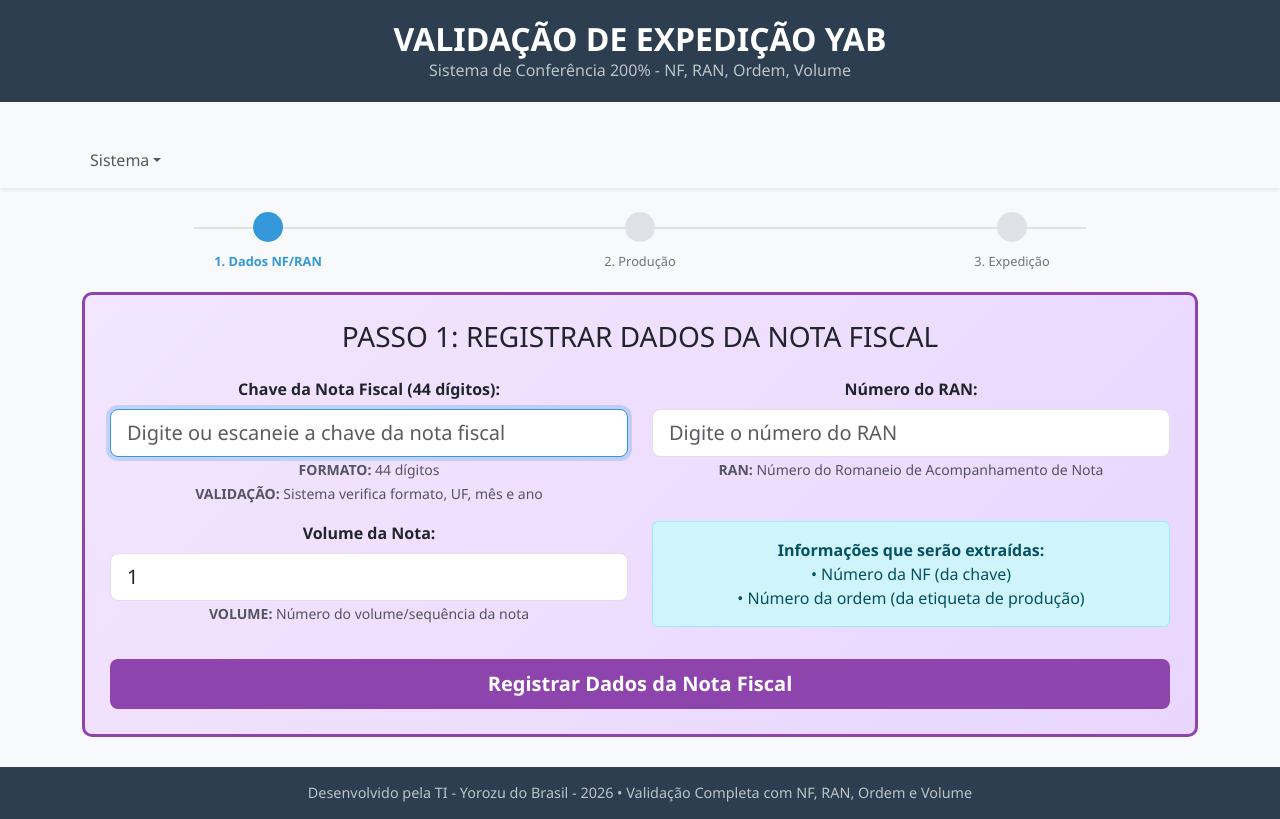
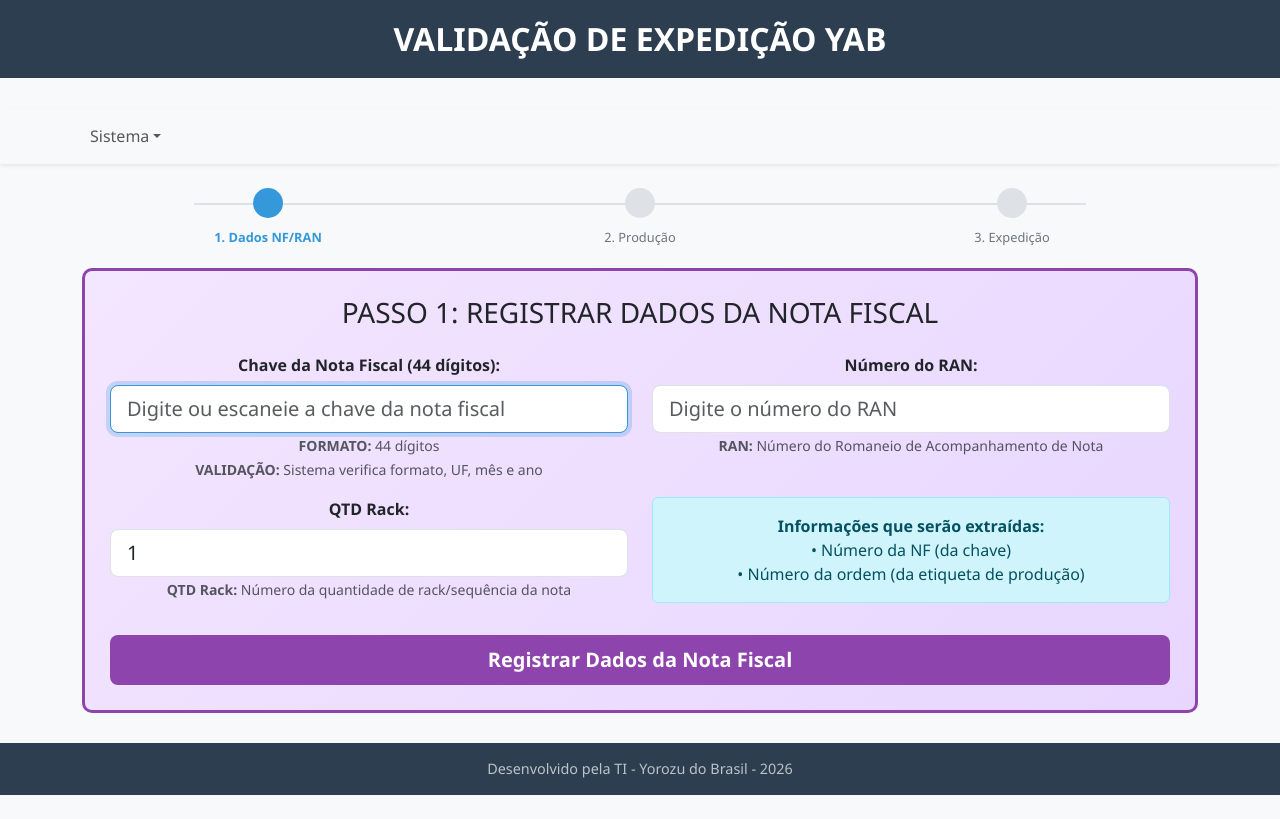
Before and after one commit to IT-YorozuBR/sistema-validacao, a React (Create React App) app: page / in a window 1280 px wide. Built offline with nearby package versions, Linux system fonts and the light colour scheme; no server answers; the HTML template or start-up script is replaced by a standard one.

Commit message:
mudei o nome de volume para qtd rack

```diff
--- a/package.json
+++ b/package.json
@@ -1,5 +1,6 @@
 {
   "name": "sistema-validacao-react",
+  "proxy": "http://localhost:3001",
   "version": "7.0.0",
   "private": true,
   "dependencies": {
--- a/server.js
+++ b/server.js
@@ -6,7 +6,7 @@ const cors = require('cors');
 require('dotenv').config();
 
 const app = express();
-const PORT = process.env.PORT || 3001;
+const PORT = process.env.SERVER_PORT || 3001;
 const DB_FILE = path.join(__dirname, 'ValidacaoPN.db');
 const LOG_DIR = path.join(__dirname, 'logs');
 const LOG_FILE = path.join(LOG_DIR, 'sistema_validacao.log');
--- a/src/components/DadosNF.js
+++ b/src/components/DadosNF.js
@@ -98,7 +98,7 @@ const DadosNF = ({ onSubmit }) => {
 
         <Row>
           <Col md={6} className="mb-3">
-            <Form.Label className="fw-bold">Volume da Nota:</Form.Label>
+            <Form.Label className="fw-bold">QTD Rack:</Form.Label>
             <Form.Control
               type="number"
               name="volume_nf"
@@ -111,7 +111,7 @@ const DadosNF = ({ onSubmit }) => {
               size="lg"
             />
             <Form.Text>
-              <strong>VOLUME:</strong> Número do volume/sequência da nota
+              <strong>QTD Rack:</strong> Número da quantidade de rack/sequência da nota
             </Form.Text>
           </Col>
 
--- a/src/components/Footer.js
+++ b/src/components/Footer.js
@@ -12,7 +12,7 @@ const Footer = () => {
       fontSize: '0.9rem'
     }}>
       <div className="container text-center">
-        Desenvolvido pela TI - Yorozu do Brasil - {ano} • Validação Completa com NF, RAN, Ordem e Volume
+        Desenvolvido pela TI - Yorozu do Brasil - {ano}
       </div>
     </div>
   );
--- a/src/components/Header.js
+++ b/src/components/Header.js
@@ -14,7 +14,7 @@ const Header = () => {
             VALIDAÇÃO DE EXPEDIÇÃO YAB
           </h1>
           <div style={{ color: '#bdc3c7', fontSize: '1rem' }}>
-            Sistema de Conferência 200% - NF, RAN, Ordem, Volume
+
           </div>
         </div>
       </div>
--- a/src/components/ResultadoValidacao.js
+++ b/src/components/ResultadoValidacao.js
@@ -29,7 +29,7 @@ const ResultadoValidacao = ({ dadosNF, etiquetaProducao, etiquetaExpedicao, onFi
             </div>
 
             <div className="dado-item">
-              <div className="info-label">Volume</div>
+              <div className="info-label">QTD Rack</div>
               <div style={{ fontSize: '1.2rem', fontWeight: 'bold', color: '#3498db' }}>
                 {dadosNF.volume_nf}
               </div>
@@ -96,7 +96,7 @@ const ResultadoValidacao = ({ dadosNF, etiquetaProducao, etiquetaExpedicao, onFi
                 <p className="mb-0">
                   <strong>NF:</strong> {dadosNF.numero_nf} |
                   <strong> RAN:</strong> {dadosNF.numero_ran} |
-                  <strong> Volume:</strong> {dadosNF.volume_nf}<br />
+                  <strong> QTD Rack:</strong> {dadosNF.volume_nf}<br />
                   <strong>RESULTADO:</strong> Part Number encontrado na etiqueta de expedição<br />
                   <strong>STATUS:</strong> CARGA LIBERADA PARA DESPACHO<br />
                   <strong>POSIÇÃO:</strong> Caractere {resultado.posicao + 1} do código
@@ -110,7 +110,7 @@ const ResultadoValidacao = ({ dadosNF, etiquetaProducao, etiquetaExpedicao, onFi
                 <p className="mb-0">
                   <strong>NF:</strong> {dadosNF.numero_nf} |
                   <strong> RAN:</strong> {dadosNF.numero_ran} |
-                  <strong> Volume:</strong> {dadosNF.volume_nf}<br />
+                  <strong> QTD Rack:</strong> {dadosNF.volume_nf}<br />
                   <strong>RESULTADO:</strong> Part Number NÃO encontrado na etiqueta de expedição<br />
                   <strong>STATUS:</strong> CARGA NÃO LIBERADA - VERIFIQUE AS ETIQUETAS<br />
                   <strong>DETALHES:</strong> O sistema buscou "{etiquetaProducao.part_number}" no código fornecido
--- a/src/components/TabelaValidacoes.js
+++ b/src/components/TabelaValidacoes.js
@@ -26,7 +26,7 @@ const TabelaValidacoes = ({ registros }) => {
             <th>Número NF</th>
             <th>RAN</th>
             <th>Número Ordem</th>
-            <th>Volume</th>
+            <th>QTD Rack</th>
             <th>Part Number Produção</th>
             <th>Part Number Expedição</th>
             <th>Resultado</th>
```
Also changed, not shown: 1 other file (tests, documents, lock files or other folders).
